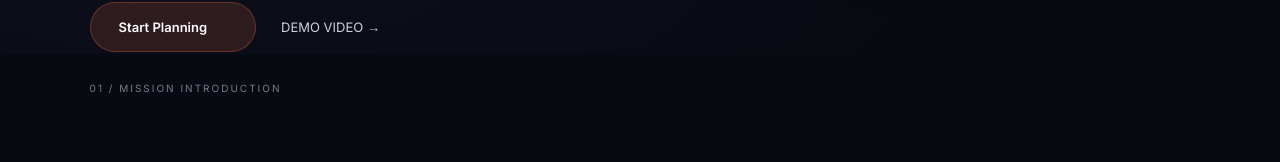
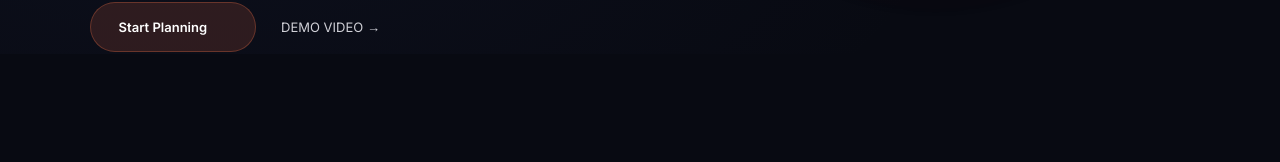
Before and after one commit to Joaovitor-bot/meva-landing-page, a React (Vite) app: page / in a window 1280 px wide. Shown: the part 746-908 px from the top of the page. Built offline with nearby package versions, Linux system fonts and the light colour scheme.

Commit message:
Atualização

```diff
--- a/src/components/Hero.jsx
+++ b/src/components/Hero.jsx
@@ -53,10 +53,6 @@ function Hero() {
           </div>
         </div>
       </div>
-
-      <div className="hero-bottom">
-        <span>01 / MISSION INTRODUCTION</span>
-      </div>
     </section>
   );
 }
```
